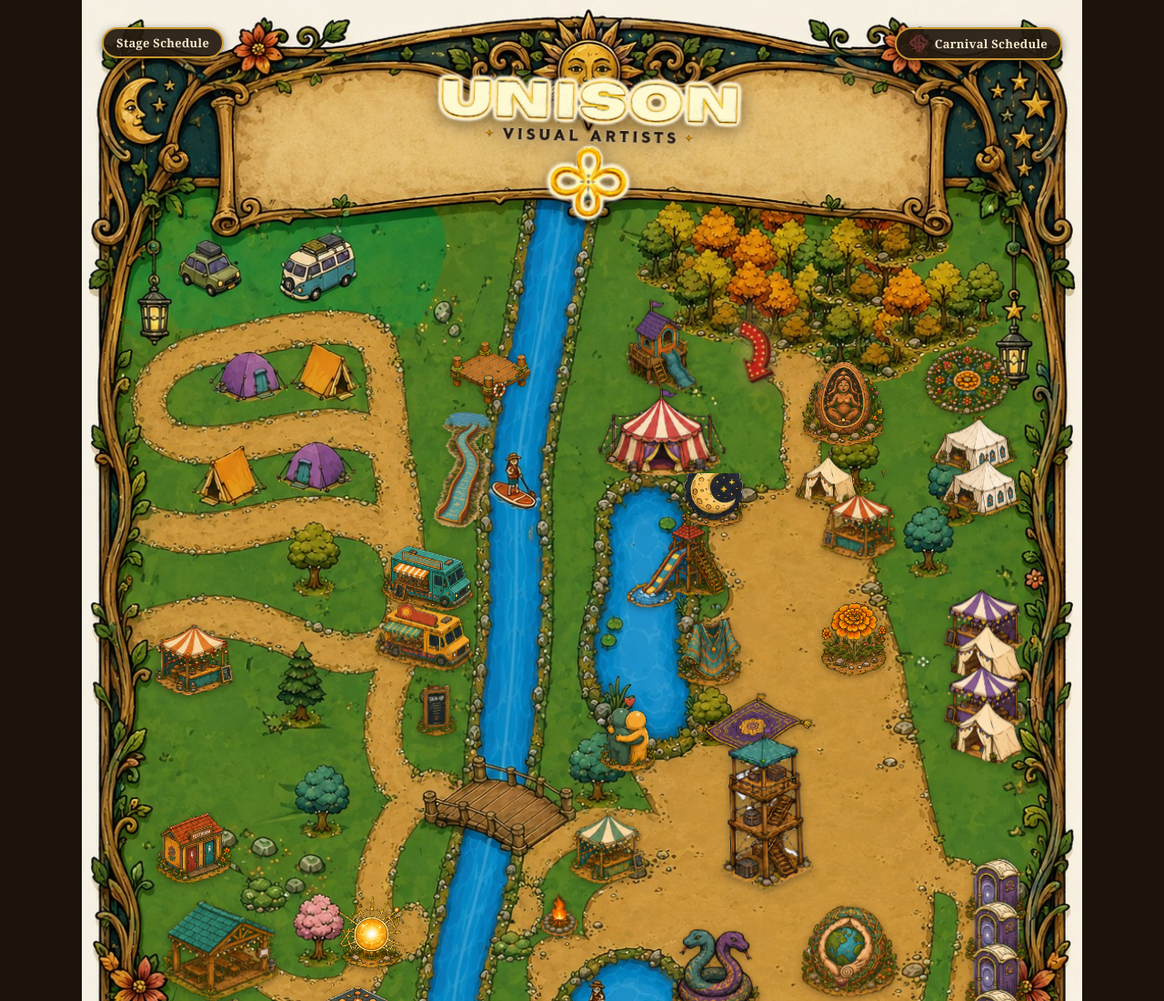
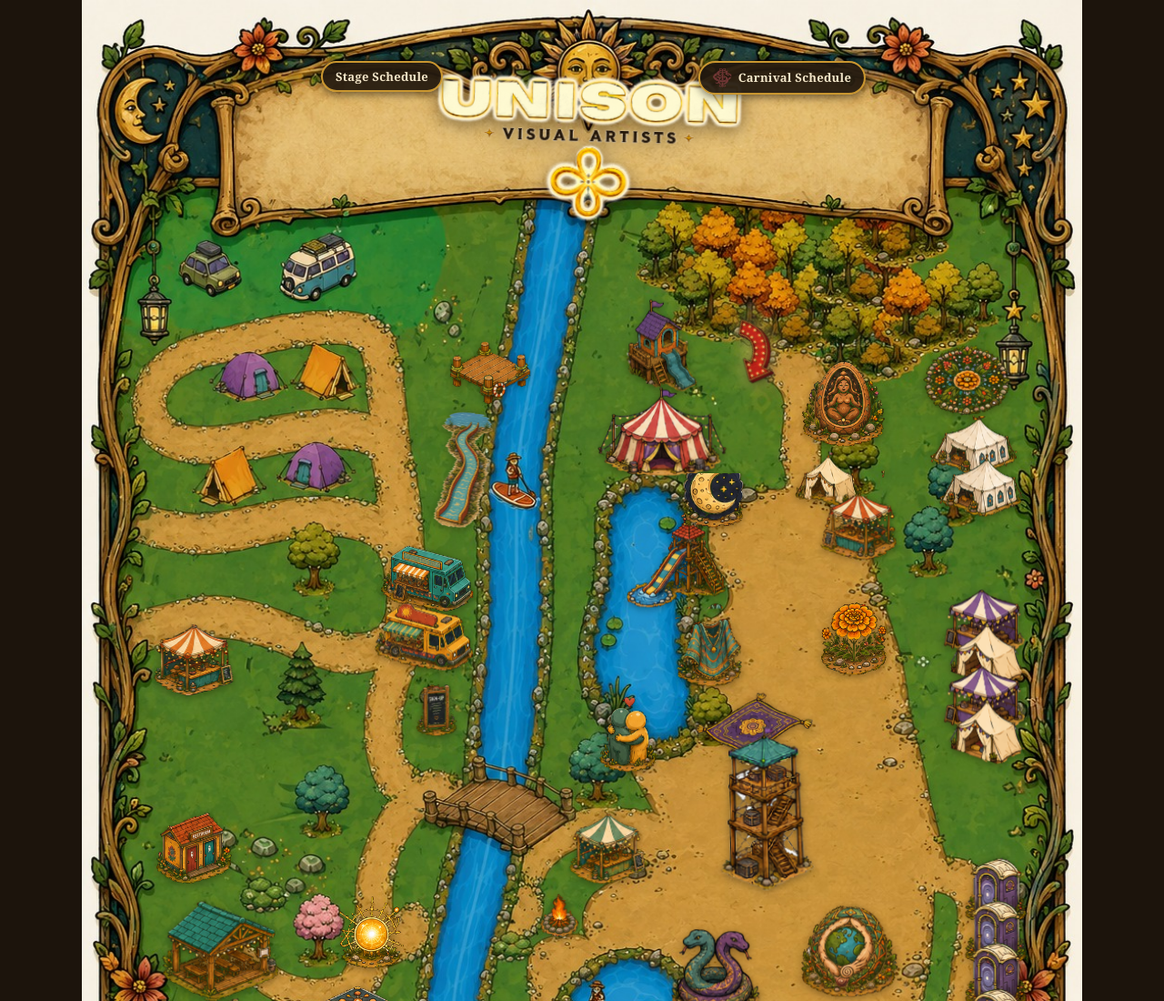
Before and after one commit to heyneeff/unison-map, a plain HTML site: page index.html in a window 1280 px wide. Shown: the top 1100 px of the page at 91% size. Drawn offline with Linux system fonts and the light colour scheme.

Commit message:
Reposition Stage Schedule and Carnival Schedule buttons toward center (columns 2 and 4 of 5), lowered slightly

```diff
--- a/index.html
+++ b/index.html
@@ -352,7 +352,8 @@
   /* ---------- header schedule buttons ---------- */
   .header-btn{
     position:absolute;
-    top:2%;
+    top:4.5%;
+    transform:translateX(-50%);
     z-index:8;
     display:flex; align-items:center; gap:7px;
     background:#241a10ee;
@@ -370,8 +371,9 @@
   }
   .header-btn:hover{ background:#2f2213ee; }
   .header-btn img{ height:1.6em; width:auto; object-fit:contain; flex-shrink:0; }
-  .header-btn-left{ left:2%; }
-  .header-btn-right{ right:2%; }
+  /* map split into 5 columns: Stage Schedule centered in column 2, Carnival Schedule in column 4 */
+  .header-btn-left{ left:30%; }
+  .header-btn-right{ left:70%; }
 
   .carnival-wordmark{
     display:block; max-width:280px; width:70%; margin:0 auto 12px;
```
